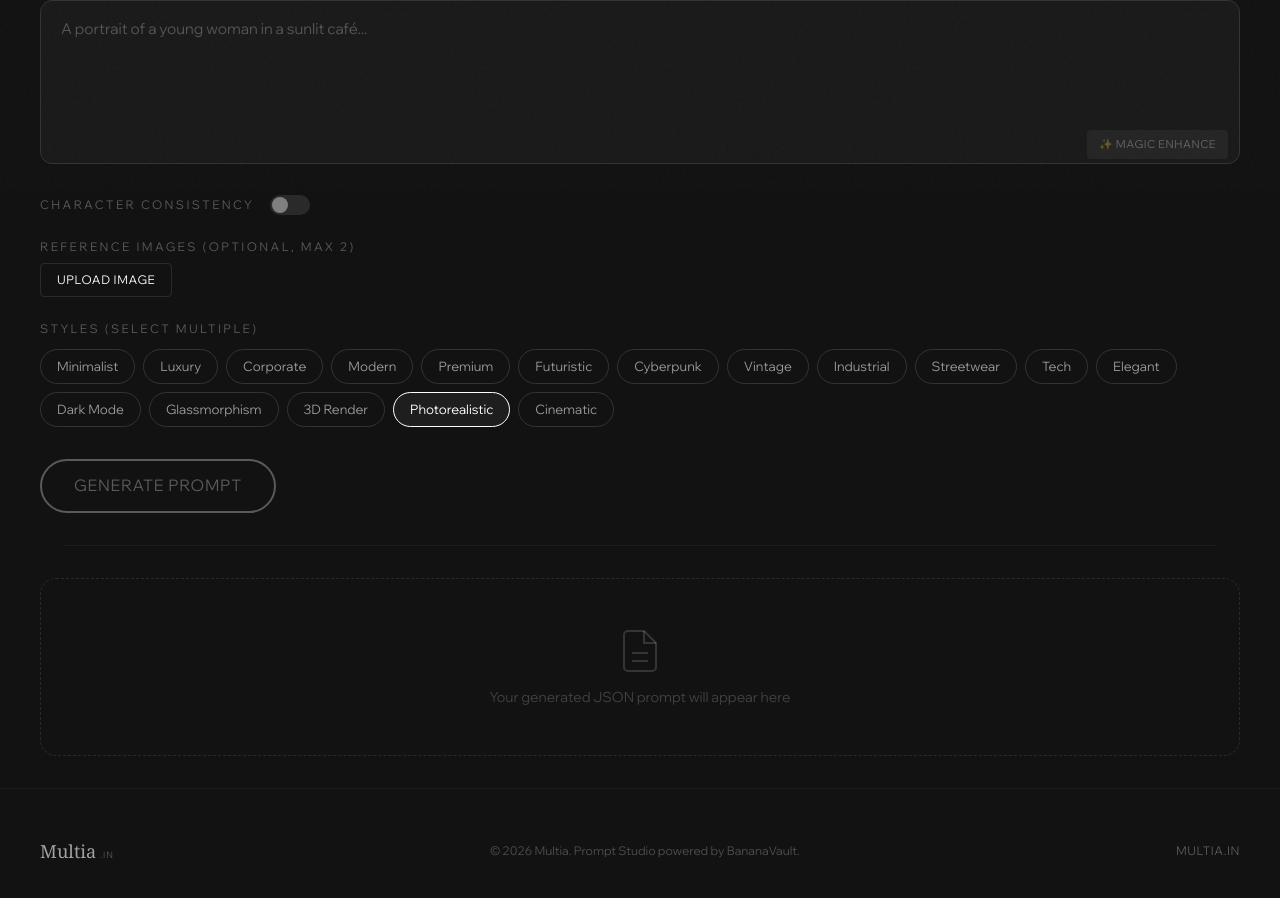
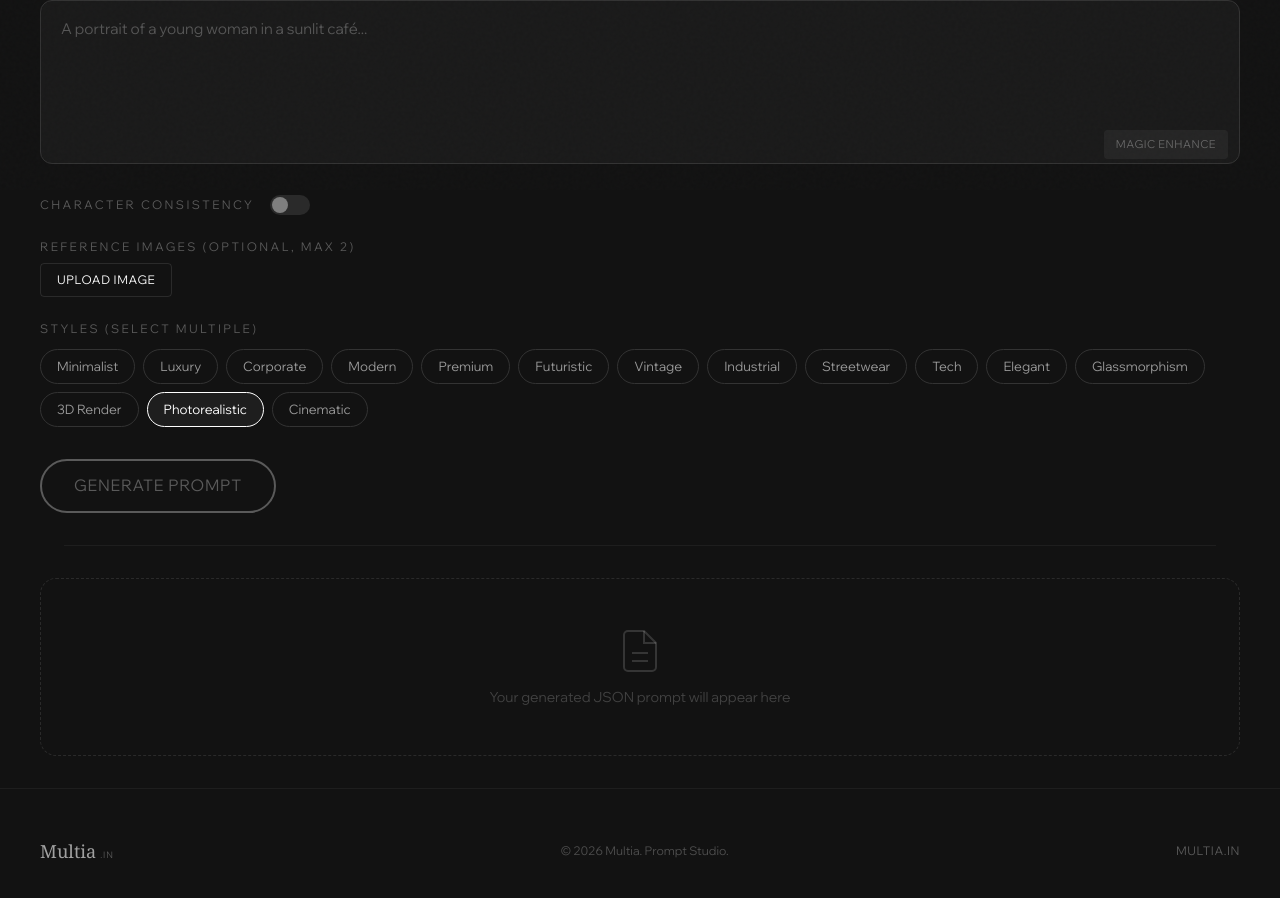
Before and after one commit to Devanshupardeshi/MultiaPrompt, a Next.js app: page / in a window 1280 px wide. Shown: the part 610-1508 px from the top of the page. Built offline with nearby package versions, Linux system fonts and the light colour scheme; a web font is replaced by a local one.

Commit message:
chore: minor UI updates

```diff
--- a/components/prompt-studio/footer.tsx
+++ b/components/prompt-studio/footer.tsx
@@ -10,7 +10,7 @@ export function Footer() {
         </div>
 
         <p className="text-xs text-white/25 font-body">
-          © {new Date().getFullYear()} Multia. Prompt Studio powered by BananaVault.
+          © {new Date().getFullYear()} Multia. Prompt Studio.
         </p>
 
         <a
--- a/components/prompt-studio/input-form.tsx
+++ b/components/prompt-studio/input-form.tsx
@@ -9,13 +9,11 @@ const STYLE_PRESETS = [
   { id: "modern", label: "Modern" },
   { id: "premium", label: "Premium" },
   { id: "futuristic", label: "Futuristic" },
-  { id: "cyberpunk", label: "Cyberpunk" },
   { id: "vintage", label: "Vintage" },
   { id: "industrial", label: "Industrial" },
   { id: "streetwear", label: "Streetwear" },
   { id: "tech", label: "Tech" },
   { id: "elegant", label: "Elegant" },
-  { id: "dark-mode", label: "Dark Mode" },
   { id: "glassmorphism", label: "Glassmorphism" },
   { id: "3d-render", label: "3D Render" },
   { id: "photorealistic", label: "Photorealistic" },
@@ -227,7 +225,7 @@ export function InputForm({ onGenerate, isLoading }: InputFormProps) {
                       : "bg-white/10 hover:bg-white/20 text-white/80"
                   }`}
                 >
-                  {isEnhancing ? "Enhancing..." : "✨ Magic Enhance"}
+                  {isEnhancing ? "Enhancing..." : "Magic Enhance"}
                 </button>
               </div>
 
```
